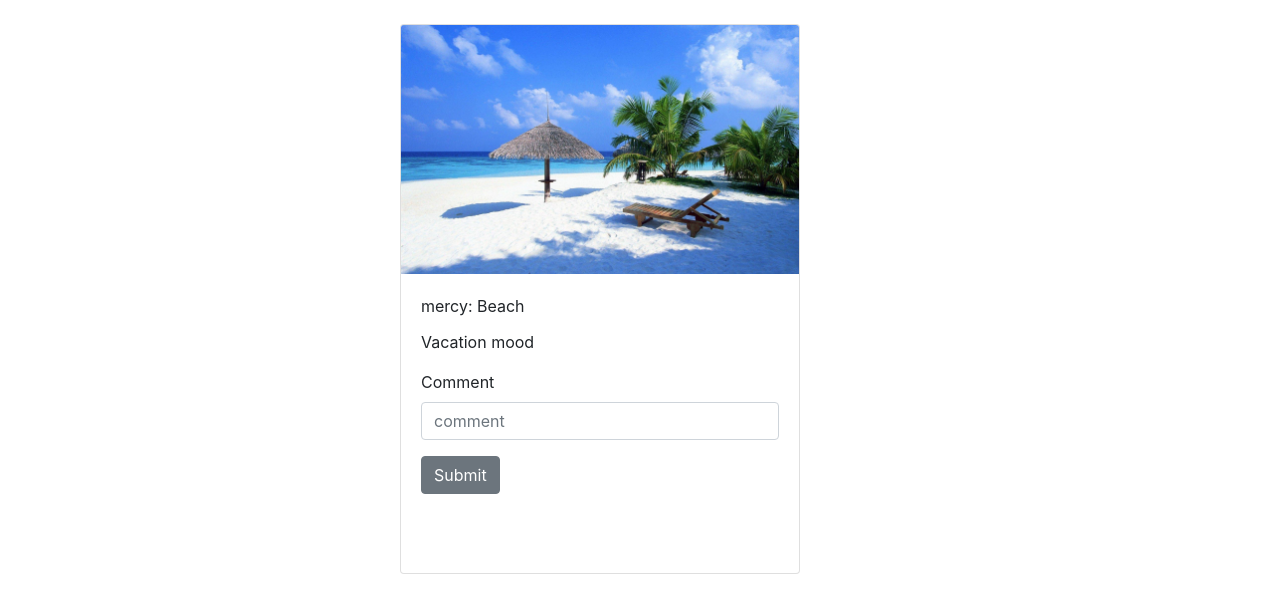
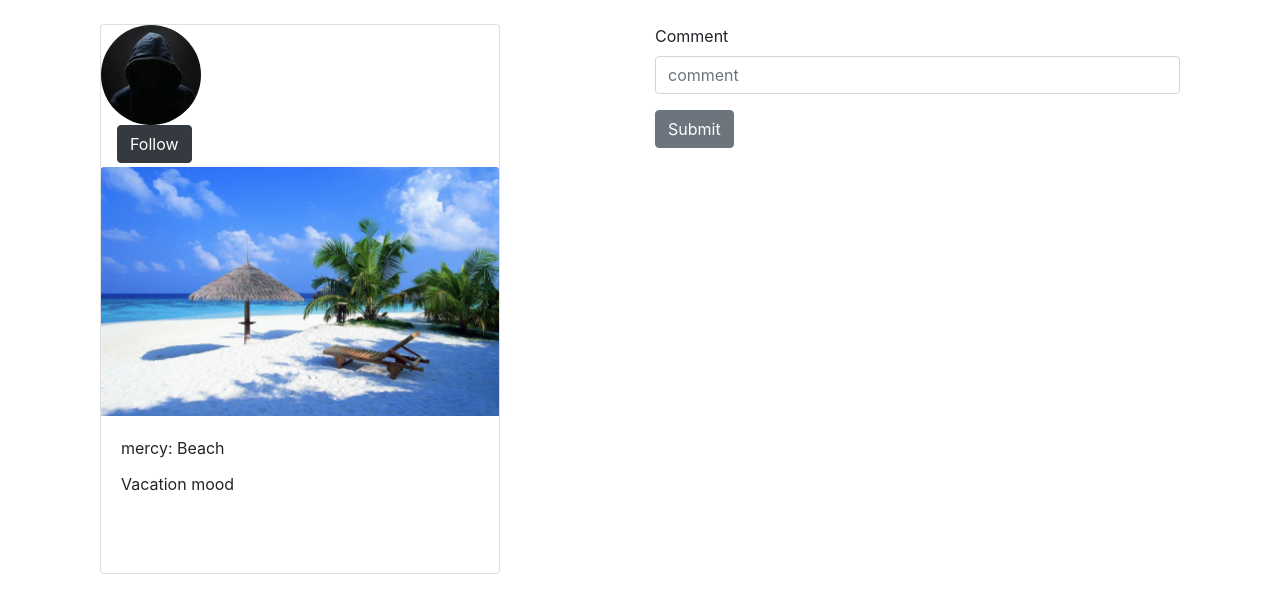
Before and after one commit to Mercynenoh/insta-photos, a Django app: page /image/3 in a window 1280 px wide. Shown: the part 56-669 px from the top of the page. Run offline with Django 4.2, Linux system fonts and the light colour scheme; data comes from the database, SQL or seed files in the repository; both versions use the stored data as it was after the commit; some libraries are stand-ins or nearby versions.

Commit message:
add comment section

```diff
--- a/photos/templates/photos/image.html
+++ b/photos/templates/photos/image.html
@@ -4,16 +4,32 @@
 {% endblock %}
 {% block content %}
 <div class="container-fluid">
+    <div class="row">
+        <div class="col md-4">
             <div class="card mt-4">
+                <img src="{{ post.profile.pic.url }}" height="100px" width="100px" style="border-radius:50%; float: left; " class="">
+                <form action="/followers_count/" method="POST" enctype="multipart/form-data">
+                    {% csrf_token%}
+                    <input type="hidden" name="user" value="{{current.user}}" readonly/>
+                    <input type="hidden" name="follower" value="{{user.username}}" readonly/>
+                    <input type="hidden" name="value" value="follow" readonly/>
+                    <button class="btn btn-dark profile-edit-btn-dark mb-1 ml-3" type="submit" >
+                       Follow
+                    </button>
                 <img src="{{post.image.url}}" class="card-img-top" alt="Fissure in Sandstone"/>
                 <div class="card-body">
                   <p class="card-title">{{post.author.username}}: {{post.imagename}}</p>
                   <p class="card-text">{{post.caption}}</p>
+
+                </div>
+              </div>
+        </div>
+        <div class="col md-8">
             <form method="POST" action="{% url 'list' %}">
                 {% csrf_token %}
                 {{ form.as_p}}
                 <div class="form-group">
-                  <label for="exampleInputPassword1">Comment</label>
+                  <label for="exampleInputPassword1" class="mt-4">Comment</label>
                   <input type="text" class="form-control" id="exampleInputPassword1" placeholder="comment" enctype="multipart/form-data">
                 </div>
                 <button type="submit" class="btn btn-secondary">Submit</button>
@@ -21,4 +37,5 @@
         </div>
     </div>
 
+
 {% endblock %}
--- a/photos/templates/photos/post_list.html
+++ b/photos/templates/photos/post_list.html
@@ -30,6 +30,7 @@
     </div>
     {% for image in object_list %}
     <div class="card mt-4 mb-4">
+        <img src="{{ image.profile.pic.url }}" height="100px" width="100px" style="border-radius:50%; " class="">
         <a
         class="open-image"
         href="{% url 'image' image.id %}"
--- a/photos/templates/photos/profile_list.html
+++ b/photos/templates/photos/profile_list.html
@@ -2,6 +2,6 @@
 {% block content %}
 {% for profile in object_list %}
 <img src="{{ profile.pic.url }}" height="100px" width="100px" style="border-radius:50%; margin-left: 55px;" class="mt-3">
-<p class="card-text p-3"><em>Username: {{profile.author.username}} </p>
+<p class="card-text p-3"><em>Username: {{user.username}} </p>
 {% endfor %}
 {% endblock %}
--- a/static/css/index.css
+++ b/static/css/index.css
@@ -1,5 +1,5 @@
 .card{
   height: 550px;
   width: 400px;
-  margin-left: 300px;
+
 }
```
Also changed, not shown: db.sqlite3. Lines whose indentation alone changed are shown as unchanged.
